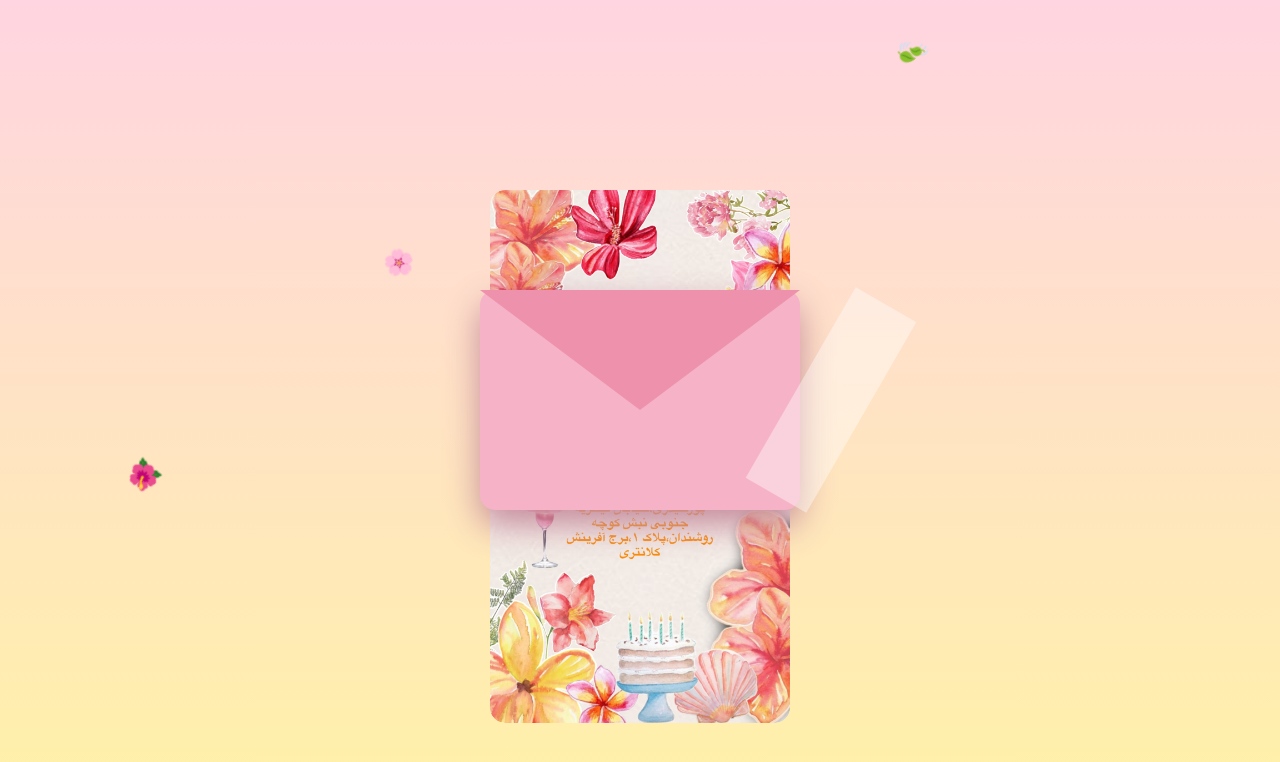
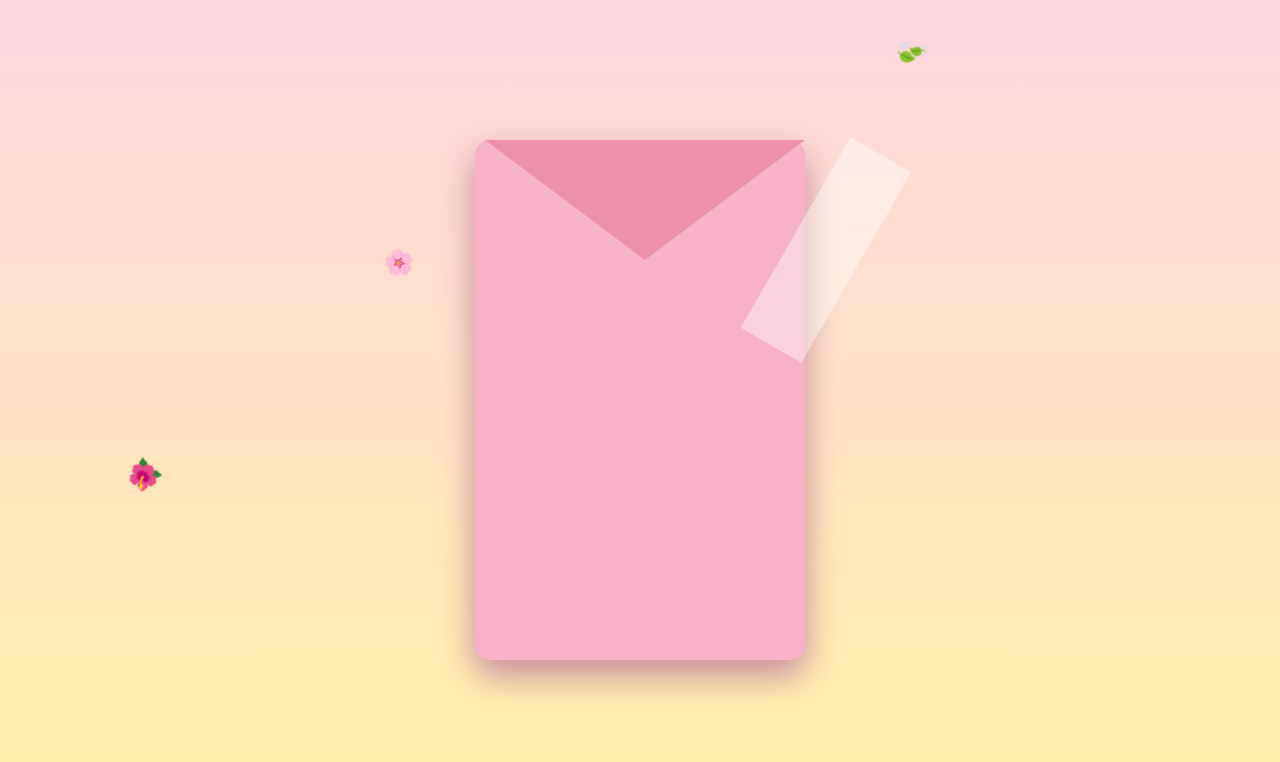
Before and after one commit to tinakalantari1403-eng/Birthday-invitationt, a plain HTML site: page index.html in a window 1280 px wide. Drawn offline with Linux system fonts and the light colour scheme.

Commit message:
Update index.html

```diff
--- a/index.html
+++ b/index.html
@@ -31,8 +31,8 @@ to{transform:translateY(100vh) rotate(360deg)}
 }
 
 .envelope{
-width:320px;
-height:220px;
+width:330px;
+height:520px;
 background:#f6b3c7;
 border-radius:15px;
 position:relative;
@@ -55,11 +55,10 @@ transition:1s;
 .card{
 position:absolute;
 width:300px;
-height:auto;
-min-height:420px;
+height:480px;
 background:#fff7bd;
-left:10px;
-top:-100px;
+left:15px;
+top:20px;
 border-radius:15px;
 transition:1.2s;
 z-index:-1;
@@ -68,8 +67,7 @@ overflow:hidden;
 
 .card img{
 width:100%;
-height:auto;
-display:block;
+height:100%;
 object-fit:contain;
 border-radius:15px;
 }
@@ -79,7 +77,7 @@ transform:rotateX(180deg);
 }
 
 .envelope.open .card{
-transform:translateY(-180px);
+transform:translateY(-300px);
 z-index:2;
 }
 
```
